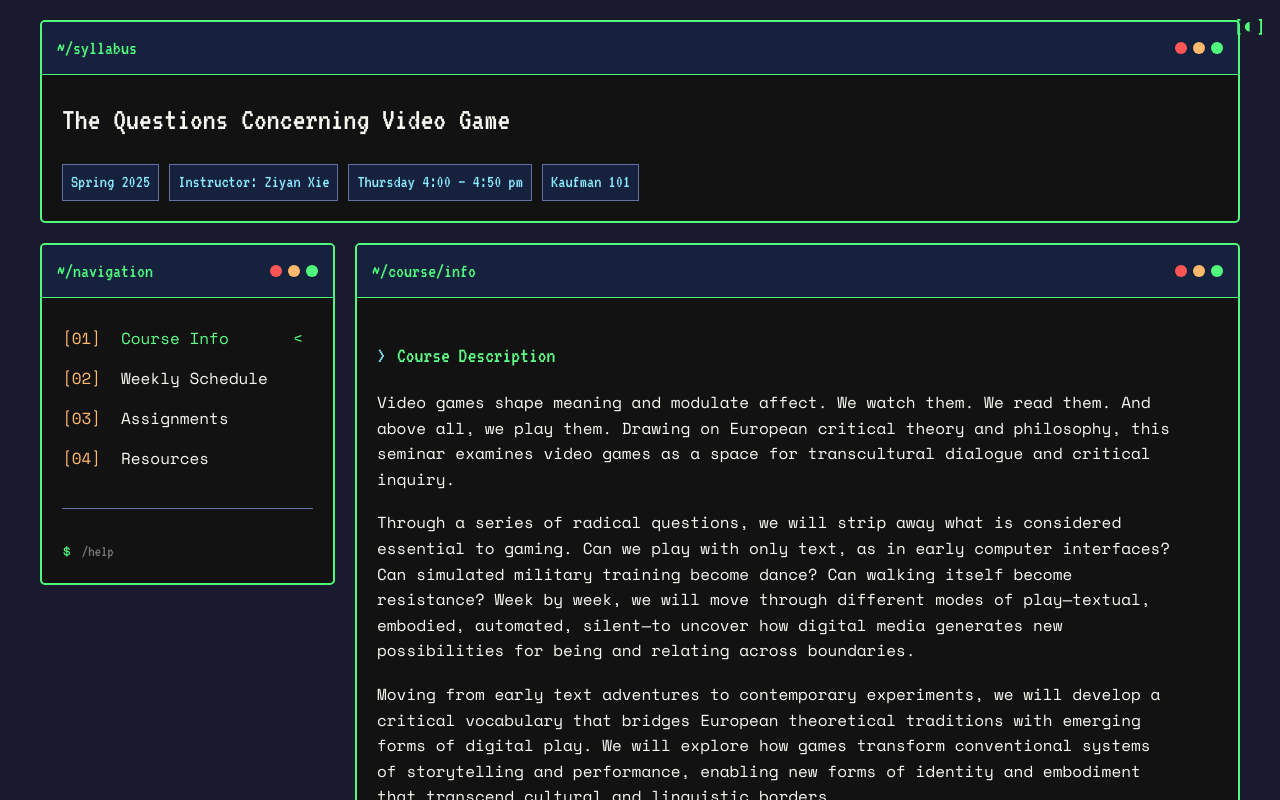
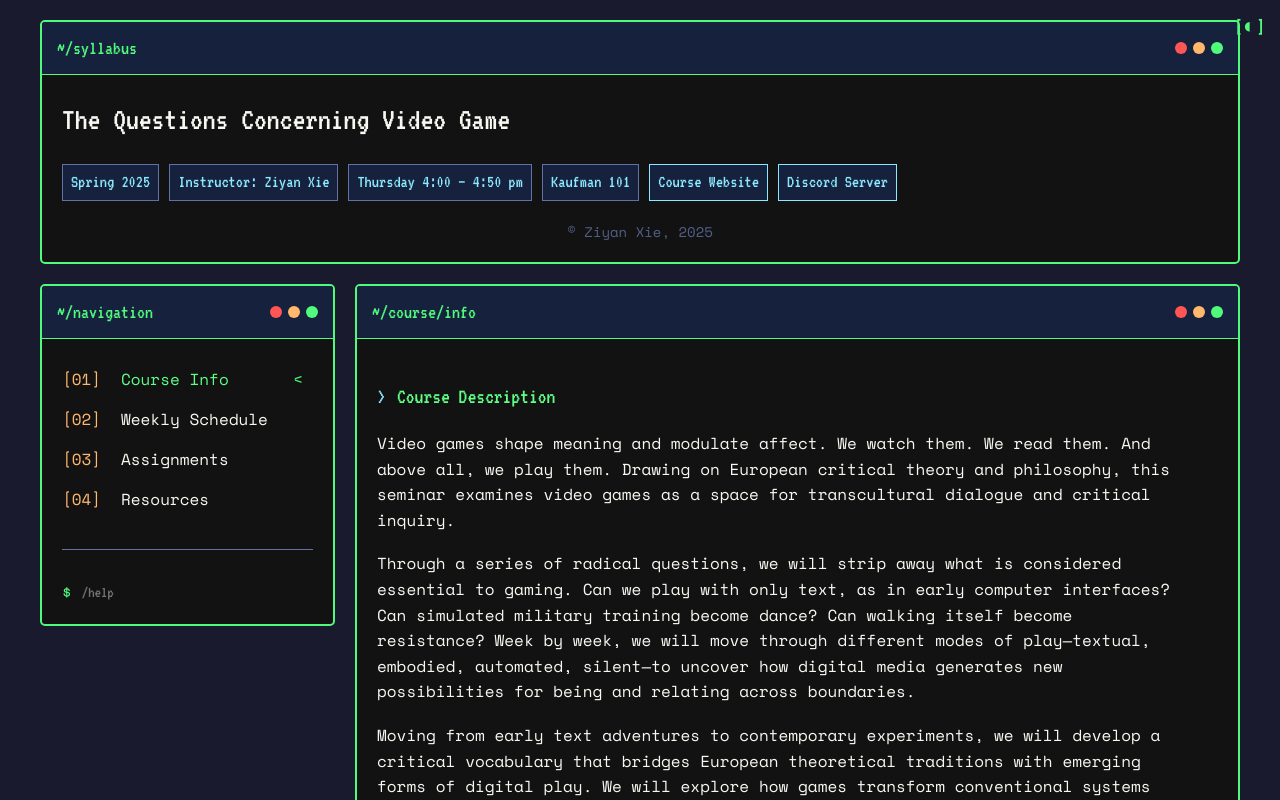
Before and after one commit to xvr2e7/elts-88s, a React (Vite) app: page / in a window 1280 px wide. Shown: the top 800 px of the page. Built offline with nearby package versions, Linux system fonts and the light colour scheme.

Commit message:
Add header info

```diff
--- a/src/App.jsx
+++ b/src/App.jsx
@@ -11,7 +11,6 @@ import { ThemeProvider } from "./context/ThemeContext";
 function App() {
   const [activeSection, setActiveSection] = useState("course-info");
   const [targetWeek, setTargetWeek] = useState(null);
-  const [assignmentView, setAssignmentView] = useState("solo"); // Default to solo view
 
   return (
     <ThemeProvider>
@@ -38,7 +37,24 @@ function App() {
               <span className="meta-tag">Instructor: Ziyan Xie</span>
               <span className="meta-tag">Thursday 4:00 – 4:50 pm</span>
               <span className="meta-tag">Kaufman 101</span>
+              <a
+                href="https://bruinlearn.ucla.edu/courses/206720"
+                target="_blank"
+                rel="noopener noreferrer"
+                className="meta-tag meta-link"
+              >
+                Course Website
+              </a>
+              <a
+                href="https://discord.gg/CAp5rMnS"
+                target="_blank"
+                rel="noopener noreferrer"
+                className="meta-tag meta-link"
+              >
+                Discord Server
+              </a>
             </div>
+            <div className="copyright">&copy; Ziyan Xie, 2025</div>
           </div>
         </div>
 
@@ -47,7 +63,6 @@ function App() {
             <TerminalNav
               setActiveSection={setActiveSection}
               setTargetWeek={setTargetWeek}
-              setAssignmentView={setAssignmentView}
             />
           </div>
           <div className="content-column">
@@ -55,9 +70,7 @@ function App() {
             {activeSection === "weekly-schedule" && (
               <WeeklySchedule targetWeek={targetWeek} />
             )}
-            {activeSection === "assignments" && (
-              <Assignments initialView={assignmentView} />
-            )}
+            {activeSection === "assignments" && <Assignments />}
             {activeSection === "resources" && <Resources />}
           </div>
         </div>
--- a/src/styles/terminal.css
+++ b/src/styles/terminal.css
@@ -850,3 +850,33 @@ p {
     transform: translateY(0);
   }
 }
+
+/* Copyright text styling */
+.copyright {
+  font-family: "Space Mono", monospace;
+  font-size: 14px;
+  color: var(--text-secondary);
+  text-align: center;
+  margin-top: 20px;
+  opacity: 0.8;
+  transition: color 0.3s ease;
+}
+
+/* Meta link styling */
+.meta-link {
+  background-color: var(--bg-tertiary);
+  border: 1px solid var(--accent-secondary);
+  color: var(--accent-secondary);
+  padding: 4px 8px;
+  font-family: "VT323", monospace;
+  font-size: 18px;
+  transition: all 0.3s ease;
+  cursor: pointer;
+  text-decoration: none;
+}
+
+.meta-link:hover {
+  background-color: var(--accent-secondary);
+  color: var(--bg-secondary);
+  text-decoration: none;
+}
```
